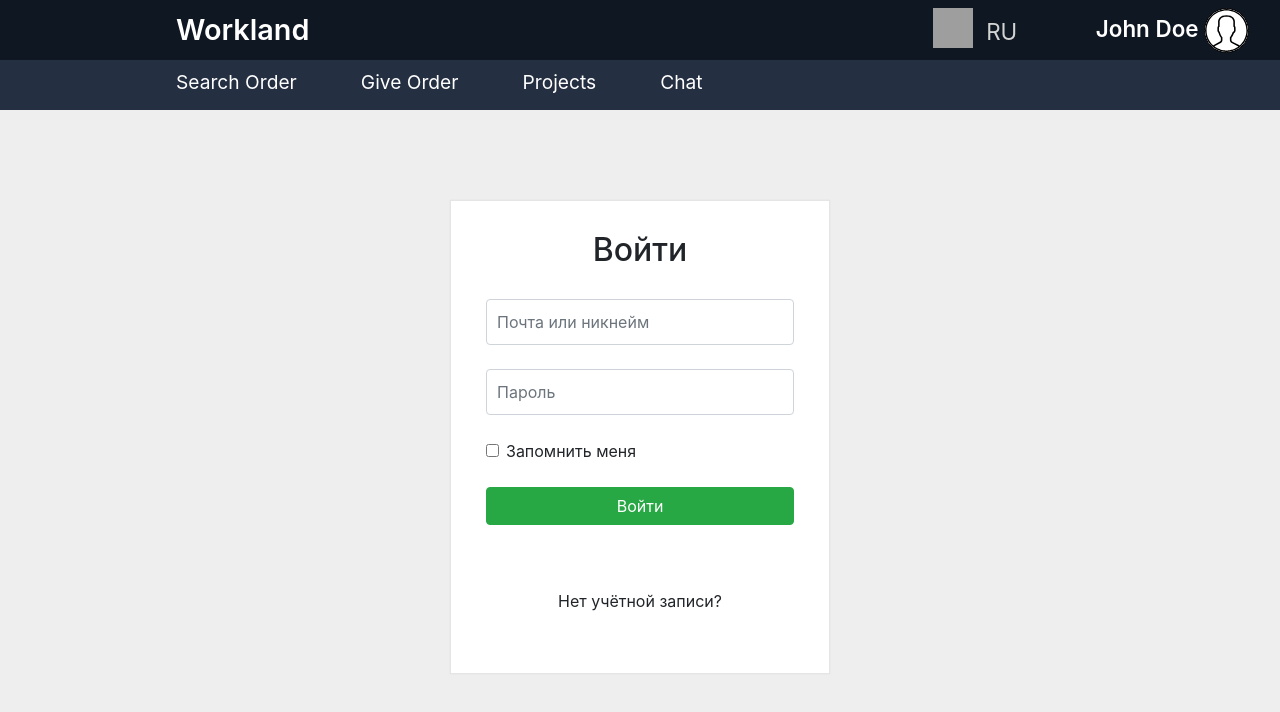
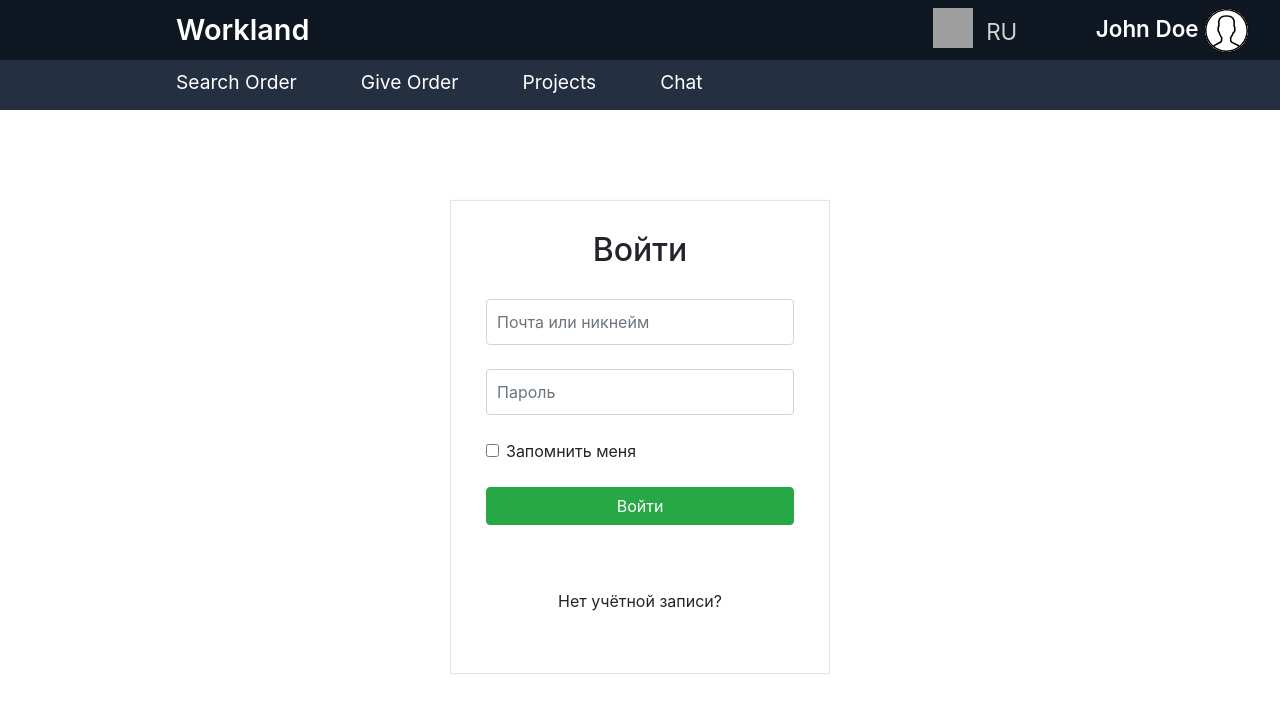
Before and after one commit to colibrisoftteam/Workland-UI, a React (Create React App) app: page /signin in a window 1280 px wide. Shown: the top 712 px of the page. Built offline with nearby package versions, Linux system fonts and the light colour scheme; grey boxes are pictures that could not be loaded.

Commit message:
Profile and sing in/up problems fixed

```diff
--- a/src/components/auth/styles/styles.css
+++ b/src/components/auth/styles/styles.css
@@ -1,9 +1,9 @@
-*{
-    box-shadow: none !important;
-  }
-body {
-    background: #eee !important;
-}
+/**{*/
+/*    box-shadow: none !important;*/
+/*  }*/
+/*body {*/
+/*    background: #eee !important;*/
+/*}*/
 
 .align-center{
     text-align: center !important;
```
